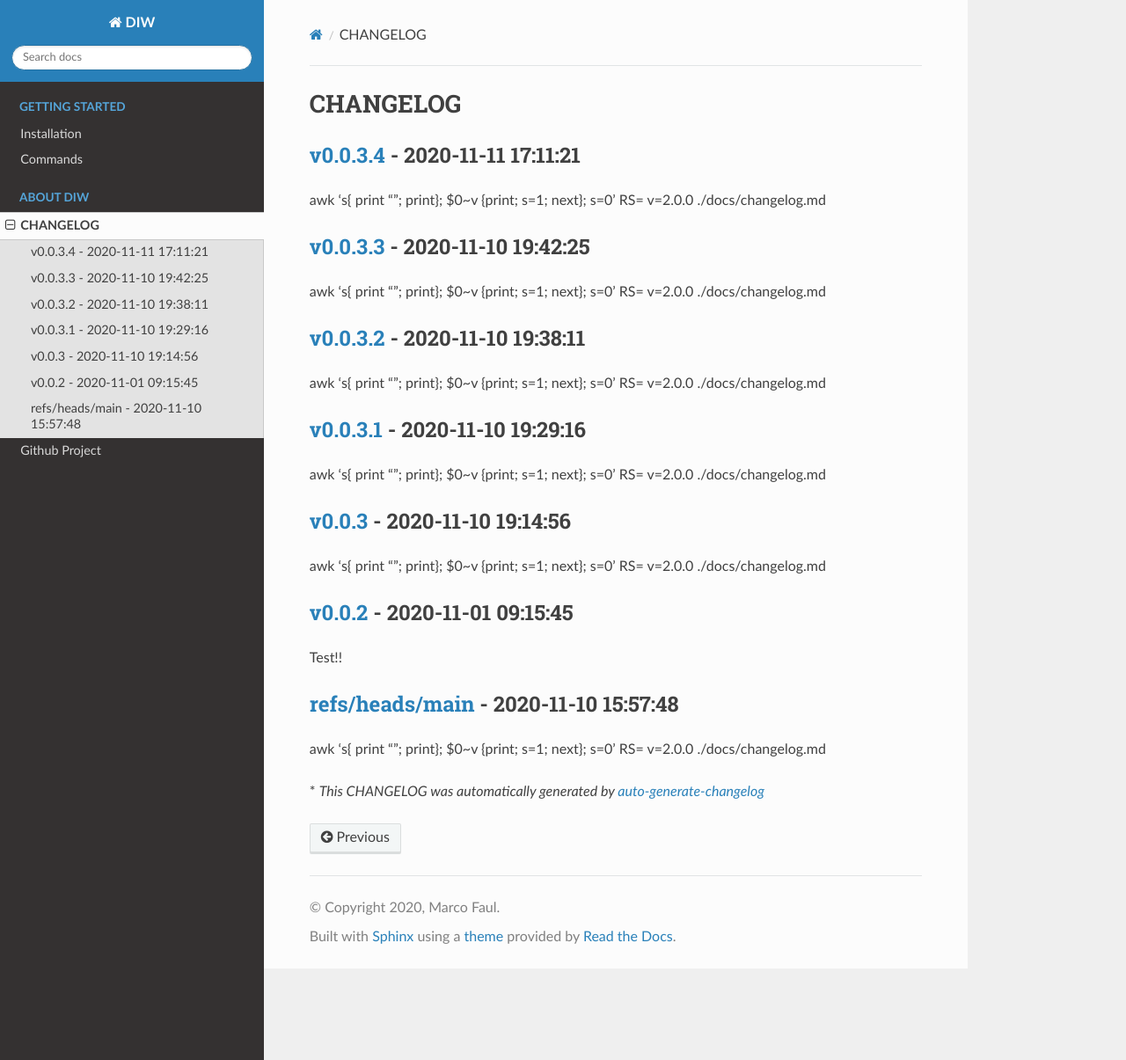
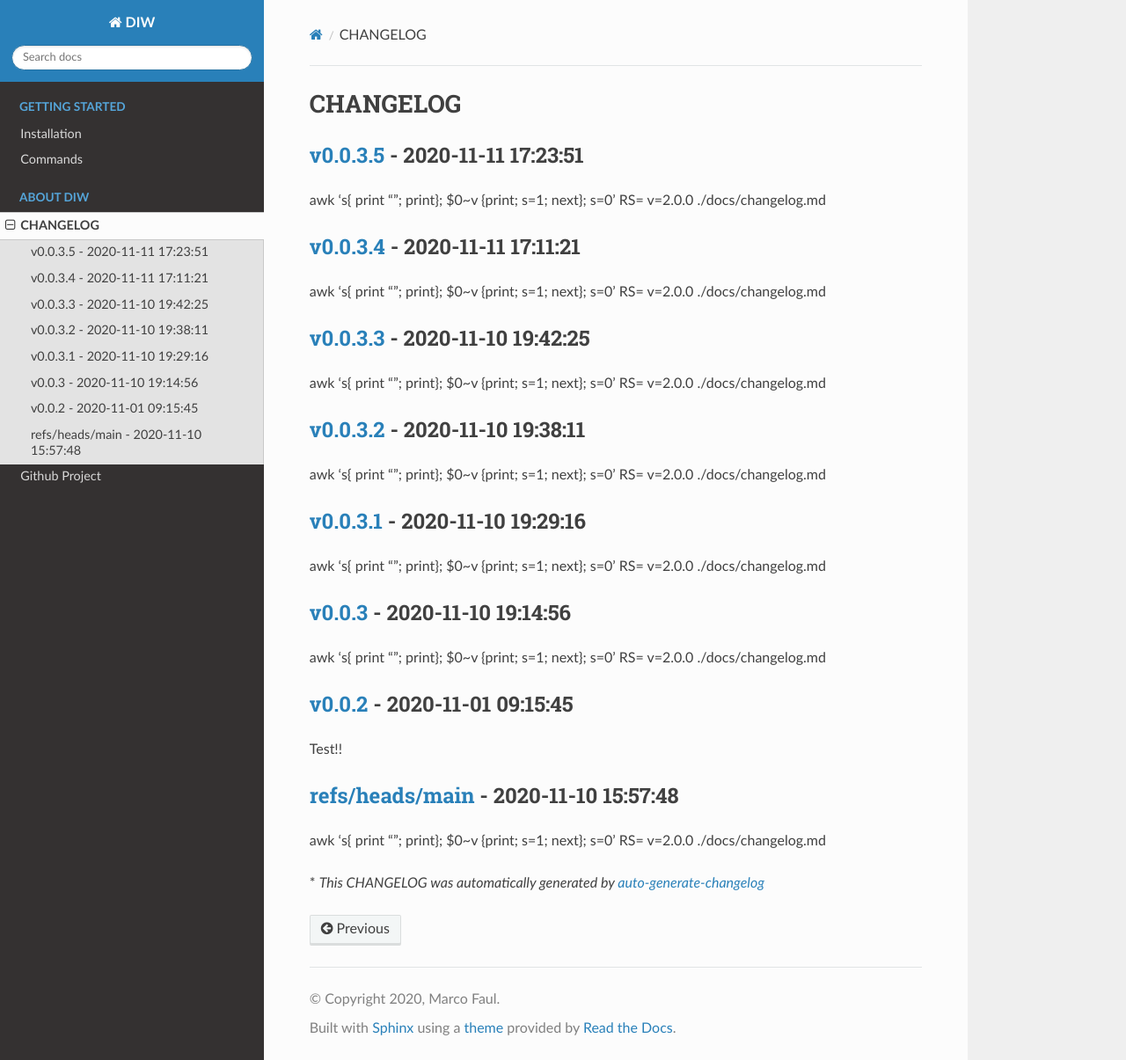
Before and after one commit to MarcoFaul/diw, a Sphinx documentation site: the page built from docs/changelog.md, in a window 1280 px wide and 1205 px high. Shown: the whole window at 88% size. Built offline with Sphinx 7.4.7 and the Read the Docs theme 2.0.0, drawn with Linux system fonts in a browser that asks for light colours; pages that are not in the unit, such as notebooks, are missing from menus.

Commit message:
docs(CHANGELOG): update release notes

```diff
--- a/docs/changelog.md
+++ b/docs/changelog.md
@@ -1,4 +1,8 @@
 # CHANGELOG
+
+## [v0.0.3.5](https://github.com/MarcoFaul/diw/releases/tag/v0.0.3.5) - 2020-11-11 17:23:51
+
+awk 's{ print ""; print}; $0~v {print; s=1; next}; s=0' RS= v=2.0.0 ./docs/changelog.md
 
 ## [v0.0.3.4](https://github.com/MarcoFaul/diw/releases/tag/v0.0.3.4) - 2020-11-11 17:11:21
 
```
